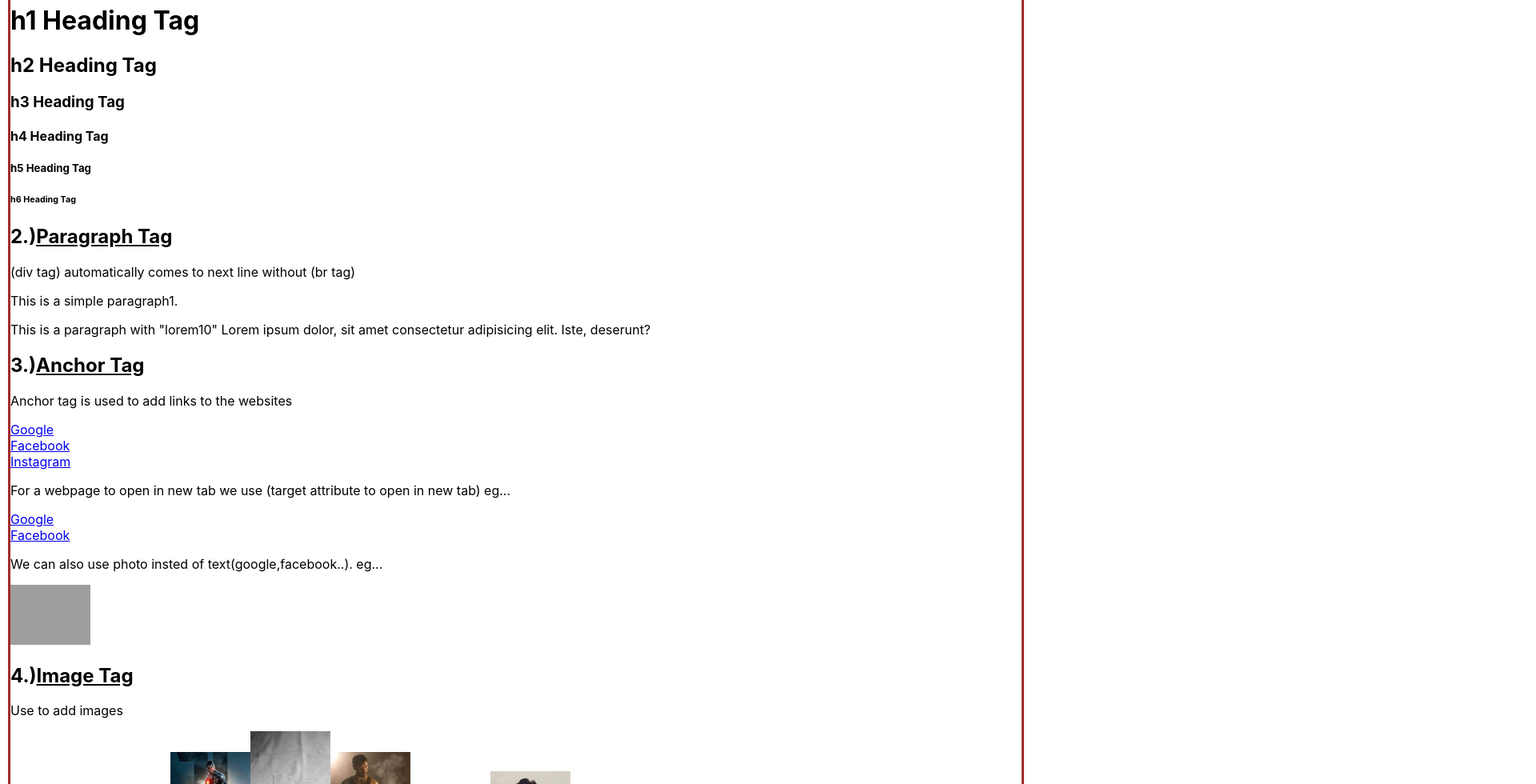
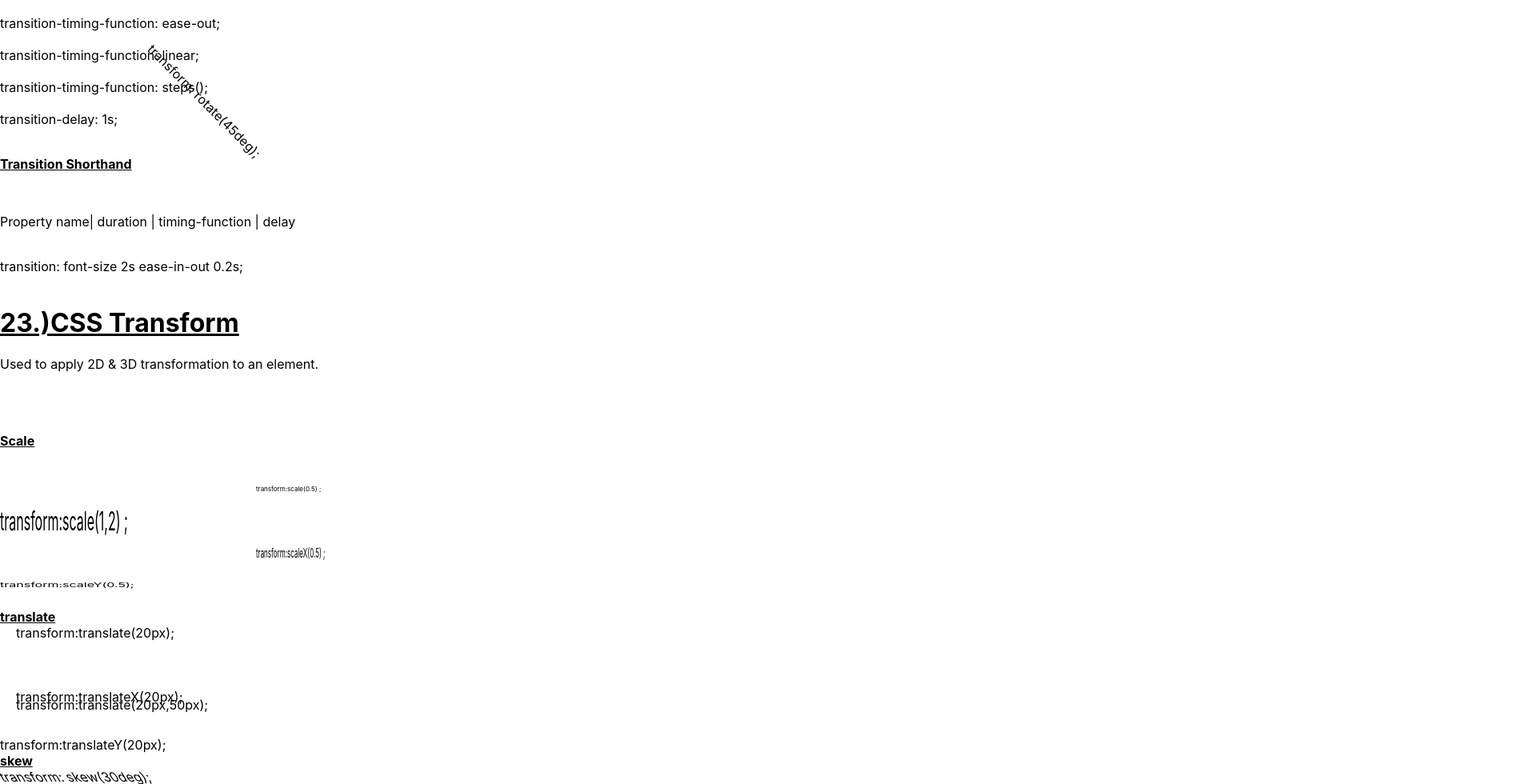
Before and after one commit to sarthiparth683/Basic-Fundamental, a React (Create React App) app: page / in a window 1280 px wide. Shown: the part 7820-8800 px from the top of the page at 80% size, 1920 px wide, since content can reach past the window. Built offline with nearby package versions, Linux system fonts and the light colour scheme; grey boxes are pictures that could not be loaded.

Commit message:
Animation

```diff
--- a/src/App2css.css
+++ b/src/App2css.css
@@ -389,18 +389,56 @@
 #transition3{
   transition-duration: 1s;
 }
-#transition3 {
+#transition4{
   transition-timing-function: ease-in;
 }
-#transition4 {
+#transition5{
   transition-timing-function: ease-out;
 }
-#transition5 {
+#transition6{
   transition-timing-function: linear;
 }
-#transition5 {
+#transition7{
   transition-timing-function: steps();
 }
-#transition5 {
+#transition8{
   transition-delay: 1s;
 }
+#transition9{
+  transition: font-size 2s ease-in-out 0.2s;
+}
+
+
+#transform1{
+  transform: rotate(45deg);
+}
+#transform2{
+  transform:scale(2);
+}
+#transform3{
+  transform:scale(0.5);
+}
+#transform4{
+  transform:scale(1,2);
+}
+#transform5{
+  transform:scaleX(0.5);
+}
+#transform6{
+  transform:scaleY(0.5);
+}
+#transform7{
+  transform:translate(20px) ;
+}
+#transform8{
+  transform:translate(20px,50px) ;
+}
+#transform9{
+  transform:translateX(20px);
+}
+#transform10{
+  transform:translateY(20px);
+}
+#transform11{
+transform: skew(30deg);
+}
--- a/src/App2css.js
+++ b/src/App2css.js
@@ -371,18 +371,52 @@ const App2css = () => {
 
       <div>
         <h1><u><b>22.)Transitions </b></u></h1>
-        <p>Transitions enable you to define the transition between two states of an element.</p>
+        <p>Transitions enable you to define the transition between two states of an element.</p><br />
 
-        <div id="transition1">transition-property: property you want to transition(font-size,width etc..)</div>
-        <div id="transition2">transition-duration:2s/4ms...</div>
-        <div id="transition3"></div>
-        <div id="transition4"></div>
-        <div id="transition5"></div>
-        <div id="transition6"></div>
-        <div id="transition1"></div>
-        <div id="transition1"></div>
-        <div id="transition1"></div>
+        <div id="transition1">transition-property: property you want to transition(font-size,width etc..)</div><br />
+        <div id="transition2">transition-duration:2s/4ms...</div><br />
+        <div id="transition3">transition-duration: 1s;</div><br />
+        <div id="transition4">transition-timing-function: ease-in;</div><br />
+        <div id="transition5">transition-timing-function: ease-out;</div><br />
+        <div id="transition6">transition-timing-function: linear;</div><br />
+        <div id="transition7">transition-timing-function: steps();</div><br />
+        <div id="transition8">transition-delay: 1s;</div><br />
+
+        <p><b><u>Transition Shorthand</u></b></p><br />
+        <p>Property name| duration | timing-function | delay</p><br />
+        <div id="transition9">transition: font-size 2s ease-in-out 0.2s;</div><br />
       </div>
+
+
+      <div>
+        <h1><u><b>23.)CSS Transform </b></u></h1>
+        <p>Used to apply 2D & 3D transformation to an element.</p><br />
+        <div id="transform1"> transform: rotate(45deg);</div><br />
+
+        <b><u>Scale</u></b><br />
+        <div id="transform2"> transform: Scale(2);</div><br />
+        <div id="transform3"> transform:scale(0.5) ;</div><br />
+        <div id="transform4"> transform:scale(1,2) ;</div><br />
+        <div id="transform5"> transform:scaleX(0.5) ;</div><br />
+        <div id="transform6"> transform:scaleY(0.5);</div><br />
+
+        <b><u>translate</u></b><br />
+        <div id="transform7">transform:translate(20px);</div><br />
+        <div id="transform8">transform:translate(20px,50px);</div><br />
+        <div id="transform9">transform:translateX(20px);</div><br />
+        <div id="transform10">transform:translateY(20px);</div><br />
+
+        <b><u>skew</u></b><br />
+        <div id="transform11">transform: skew(30deg);</div><br />
+      </div>
+
+      <div>
+        <h1><u><b>24.)Animation</b></u></h1>
+        <p>To animate CSS elements.</p>
+
+      </div>
+
+
 
 
 
```
